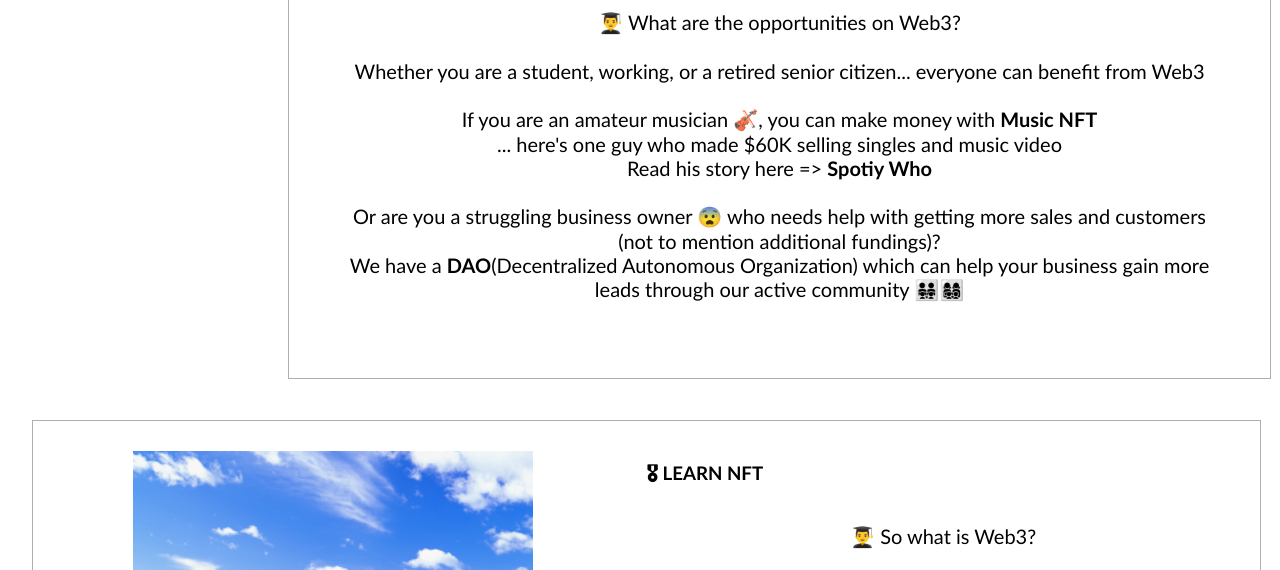
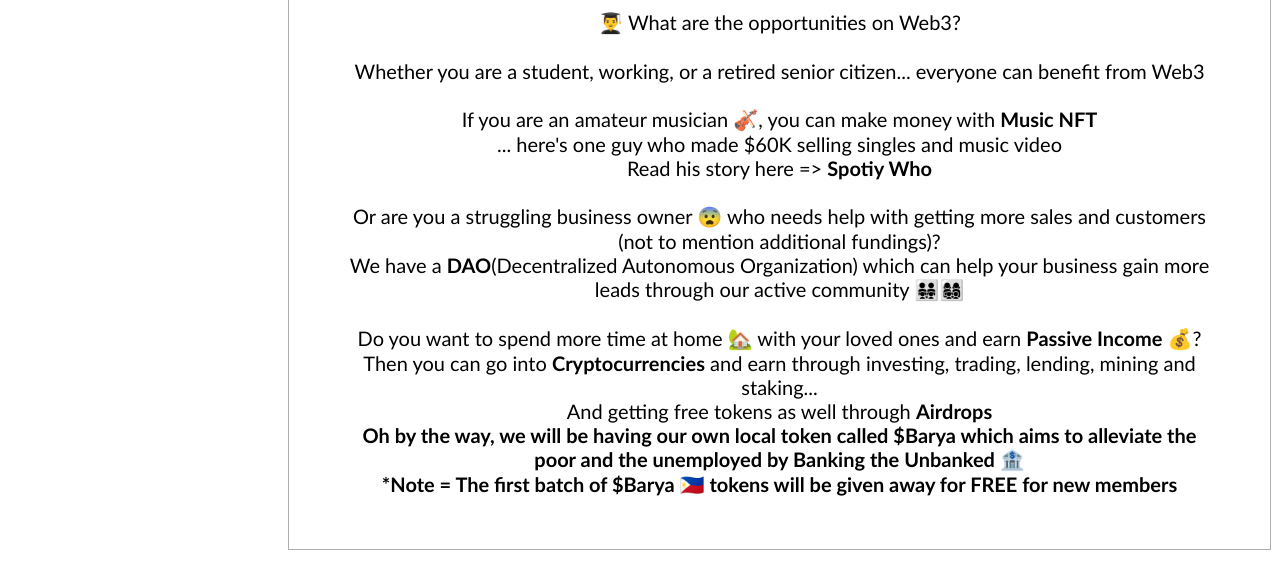
Before and after one commit to pinoyweb3/pinoyweb3.github.io, a plain HTML site: page index.html in a window 1280 px wide. Shown: the part 184-754 px from the top of the page. Drawn offline with Linux system fonts and the light colour scheme.

Commit message:
Update index.html

```diff
--- a/index.html
+++ b/index.html
@@ -26,7 +26,11 @@
             Or are you a struggling business owner  😨 who needs help with getting more sales and customers (not to mention additional fundings)?<br/>
             We have a <a href="https://www.cnbc.com/2021/10/25/what-are-daos-what-to-know-about-the-next-big-trend-in-crypto.html"><b>DAO</b>(Decentralized Autonomous Organization)</a> which can help your business gain more leads through our active community  👨‍👨‍👧‍👧👩‍👩‍👧‍👦<br/><br/>
 
-
+            Do you want to spend more time at home  🏡 with your loved ones and earn <b>Passive Income</b>  💰?<br/>
+            Then you can go into <a href="https://academy.coinzilla.com/how-to-earn-cryptocurrency/"><b>Cryptocurrencies</b></a> and earn through investing, trading, lending, mining and staking...<br/>
+            And getting free tokens as well through <a href="https://www.youtube.com/watch?v=cSFjnoldBmU"><b>Airdrops<b/></a><br/>
+            Oh by the way, we will be having our own local token called <b>$Barya</b> which aims to alleviate the poor and the unemployed by <b>Banking the Unbanked</b>  🏦<br/>
+            *Note = The first batch of <b>$Barya</b>  🇵🇭 tokens will be given away for FREE for new members
 
           </p>
         </div>
```
